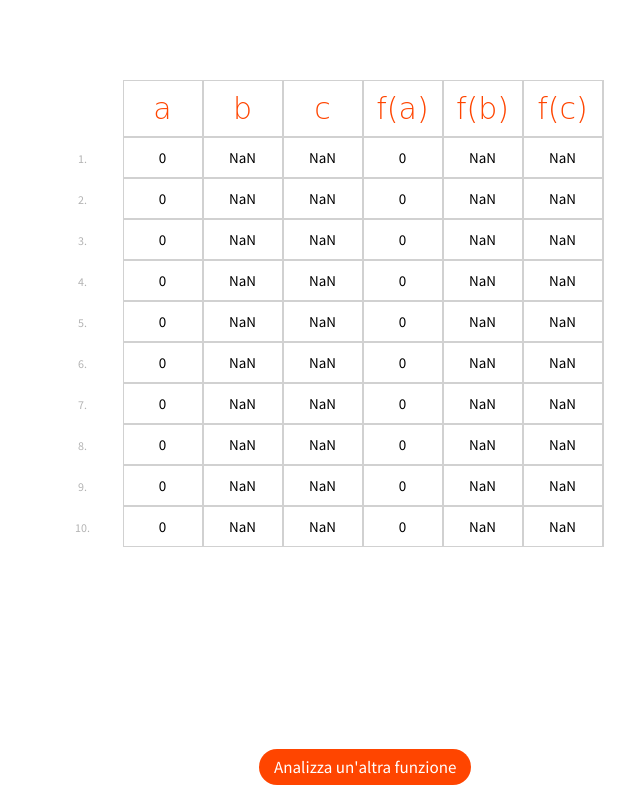
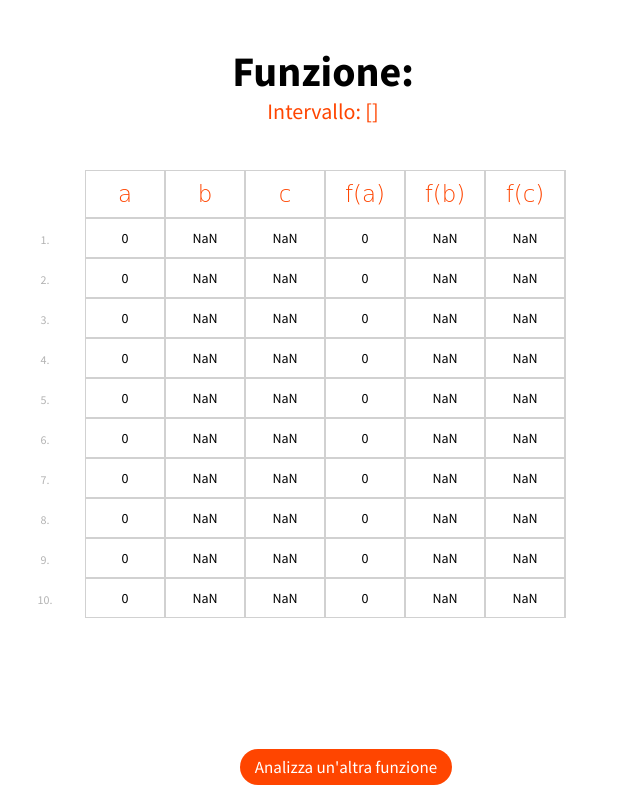
Before and after one commit to SimeZ/teorema_degli_zeri, a website: page index.html in a window 1280 px wide. Both pictures are taken after a click on the element "Esegui". Shown: the whole page, without its empty margins (317-957 px from the left). Drawn offline with Linux system fonts and the light colour scheme; a web font is replaced by a local one.

Commit message:
Modificato lo stile delle pagine
- Aggiunto l'header "table__header"
- Modificato il posizionamento della tabella dei risultati
- Modificata la dimensione del font della tabella

```diff
--- a/index.html
+++ b/index.html
@@ -17,7 +17,7 @@
   </head>
   <body>
     <section class="popup-container">
-      <div class="popup__header">
+      <div class="title__container popup__header">
         <h1>Inserisci la tua funzione:</h1>
         <h2>Clicca qui per le istruzioni per l'inserimento</h2>
       </div>
--- a/sass/base/_base.scss
+++ b/sass/base/_base.scss
@@ -34,7 +34,8 @@ body {
   overflow-x: hidden;
 
   display: flex;
-  align-content: center;
+  flex-direction: column;
+  align-items: center;
   justify-content: center;
 }
 
--- a/sass/base/_typograhy.scss
+++ b/sass/base/_typograhy.scss
@@ -22,10 +22,7 @@ input {
   }
 }
 
-.popup__header {
-  text-align: left;
-  margin-top: 5rem;
-  margin-left: 5.5rem;
+.title__container {
   & h1 {
     font-size: 3.2rem;
   }
@@ -45,16 +42,35 @@ input {
   }
 }
 
+.popup__header {
+  text-align: left;
+  margin-top: 5rem;
+  margin-left: 5.5rem;
+}
+
+.table__header {
+  margin-top: 4.5rem;
+  text-align: center;
+
+  & h1 {
+    font-size: 4.2rem;
+  }
+
+  & h2 {
+    font-size: 2.2rem;
+  }
+}
+
 .table {
   text-align: center;
-  font-size: 1.5rem;
+  font-size: 1.4rem;
   &__row {
     position: relative;
   }
 
   &__row--primary {
     font-family: "Sansita Swashed", cursive;
-    font-size: 3rem;
+    font-size: 2.3rem;
     font-weight: lighter;
     color: orangered;
   }
--- a/sass/components/_button.scss
+++ b/sass/components/_button.scss
@@ -27,6 +27,6 @@
   &--reset {
     position: fixed;
     bottom: 1.5rem;
-    left: 45%;
+    left: 43.5vw;
   }
 }
--- a/sass/components/_table.scss
+++ b/sass/components/_table.scss
@@ -1,8 +1,9 @@
 .table {
   display: inline-block;
   border-right: 0.1px solid rgb(209, 209, 209);
-  margin-top: 8rem;
+  margin-top: 4.5rem;
   margin-bottom: 8rem;
+  margin-left: -7.5rem;
   justify-self: center;
 
   &__row {
--- a/script.js
+++ b/script.js
@@ -22,6 +22,16 @@ const start = function () {
   tableEl.style.display = "inline-block";
 
   getData(); // Gets the data from all the inputs form in the popup window
+
+  // Adds the table title
+  document.body.insertAdjacentHTML(
+    "beforebegin",
+    `
+  <div class="title__container table__header">
+  <h1>Funzione: ${functionData}</h1>
+  <h2>Intervallo: [${rangeData}]</h2>
+</div>`
+  );
 
   // Adds the main row in the table
   tableEl.insertAdjacentHTML(
@@ -89,7 +99,7 @@ const bisezione = function (a, b) {
 
 // GET DATA FUNCTION
 const getData = function () {
-  functionData = functionDataEl.value.split("=")[1];
+  functionData = functionDataEl.value;
   rangeData = rangeDataEl.value.split(",");
   iterationData = Number(iterationDataEl.value);
 };
```
Also changed, not shown: css/style.css.
